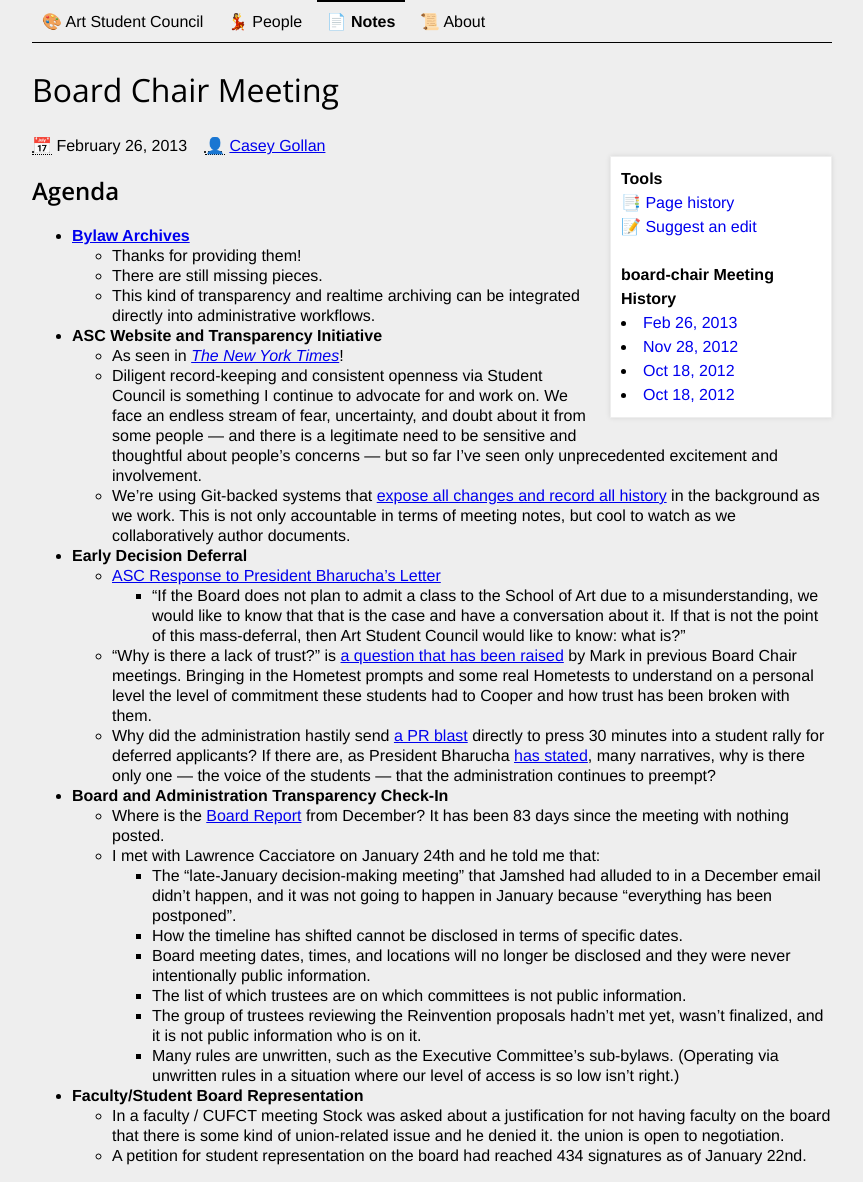
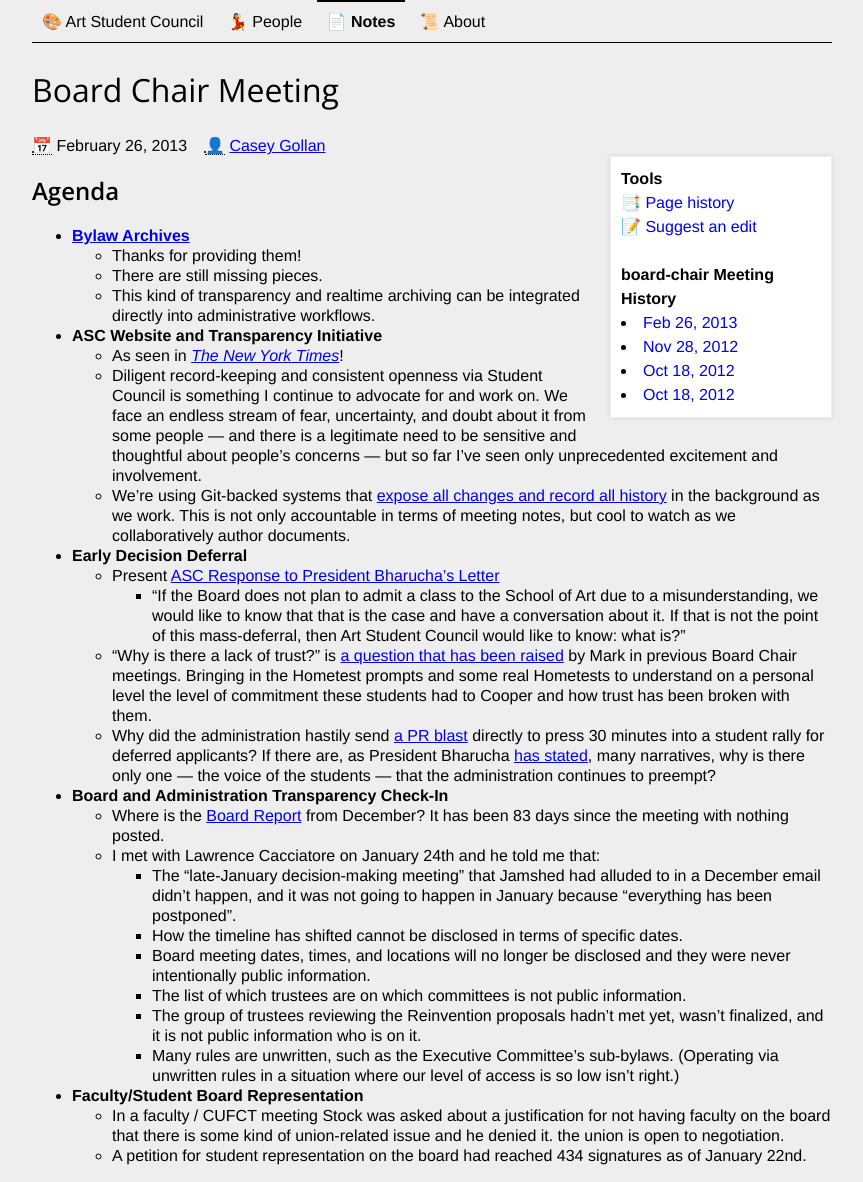
Before and after one commit to CooperASC/cooperasc.github.com, a Jekyll site: the page built from _posts/notes/2013-02-26-board-chair-casey.md, in a window 1280 px wide. Shown: the whole page, without its empty margins (208-1071 px from the left). Built offline with Jekyll 4.4.1, drawn with Linux system fonts in a browser that asks for light colours.

```diff
--- a/_posts/notes/2013-02-26-board-chair-casey.md
+++ b/_posts/notes/2013-02-26-board-chair-casey.md
@@ -19,7 +19,7 @@
   - Diligent record-keeping and consistent openness via Student Council is something I  continue to advocate for and work on. We face an endless stream of fear, uncertainty, and doubt about it from some people — and there is a legitimate need to be sensitive and thoughtful about people's concerns — but so far I've seen only unprecedented excitement and involvement.
   - We're using Git-backed systems that [expose all changes and record all history](https://github.com/CooperASC/cooperasc.github.com/commits/master) in the background as we work. This is not only accountable in terms of meeting notes, but cool to watch as we collaboratively author documents.
 - **Early Decision Deferral**
-  - [ASC Response to President Bharucha's Letter](http://cooperasc.github.com/notes/2013/02/13/bharucha-response/)
+  - Present [ASC Response to President Bharucha's Letter](http://cooperasc.github.com/notes/2013/02/13/bharucha-response/)
     - "If the Board does not plan to admit a class to the School of Art due to a misunderstanding, we would like to know that that is the case and have a conversation about it. If that is not the point of this mass-deferral, then Art Student Council would like to know: what is?"
   - "Why is there a lack of trust?" is [a question that has been raised](http://cooperasc.github.com/notes/2012/10/18/board-chair-casey/) by Mark in previous Board Chair meetings. Bringing in the Hometest prompts and some real Hometests to understand on a personal level the level of commitment these students had to Cooper and how trust has been broken with them.
   - Why did the administration hastily send [a PR blast](http://cusos.org/response-to-135pm-statement-from-claire-mccarthy-to-press/) directly to press 30 minutes into a student rally for deferred applicants? If there are, as President Bharucha [has stated](http://cooperasc.github.com/notes/2013/02/05/resident-faculty-president-and-trustee-meeting/), many narratives, why is there only one — the voice of the students — that the administration continues to preempt?
```
